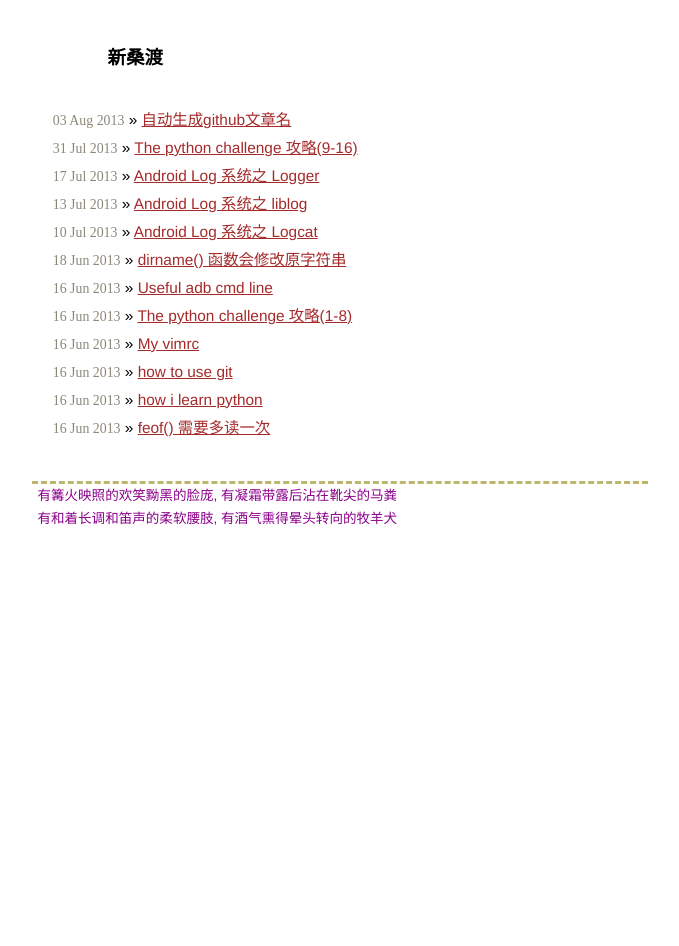
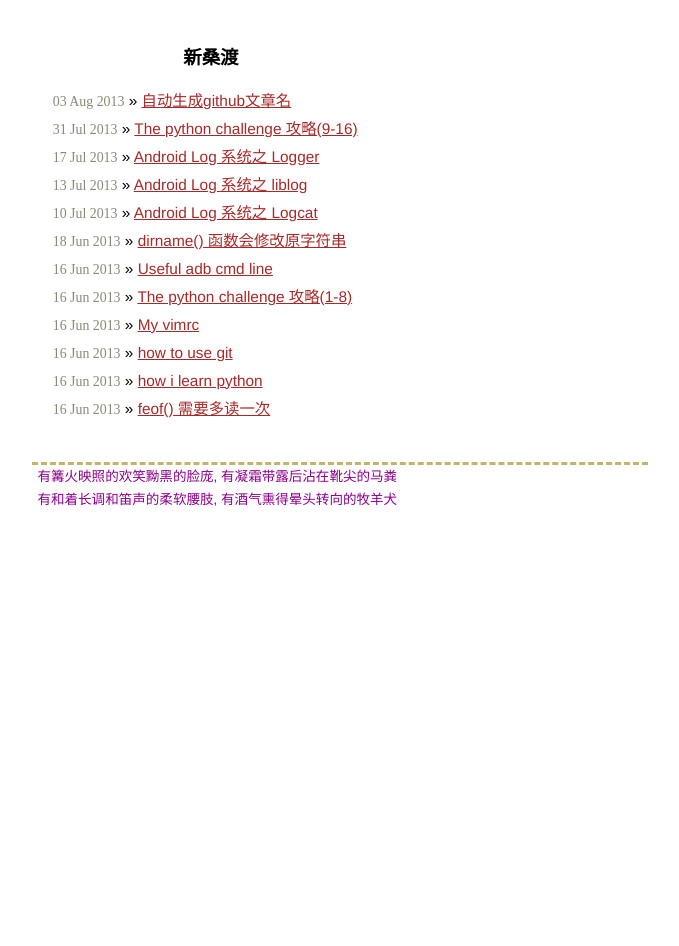
Before and after one commit to byrlx/byrlx.github.io, a Jekyll site: the page built from index.html, in a window 1280 px wide. Shown: the whole page, without its empty margins (300-979 px from the left). Built offline with Jekyll 4.4.1, drawn with Linux system fonts in a browser that asks for light colours; Markdown is read by kramdown in place of the engine named in the settings.

Commit message:
modify post

```diff
--- a/css/screen.css
+++ b/css/screen.css
@@ -24,8 +24,8 @@ body {
 
 	  h1 {
 		  font-size: 120%;
-		  margin-bottom: 1cm;
-		  margin-left: 2cm;
+		  margin-bottom: 0.5cm;
+		  margin-left: 4cm;
 	  }
 	  h2{
 		  font-size: 110%;
```
